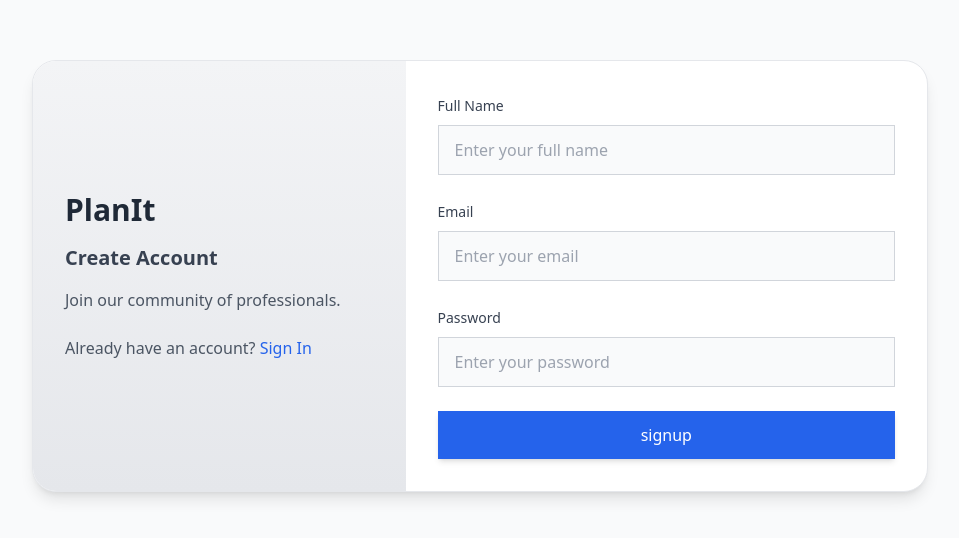
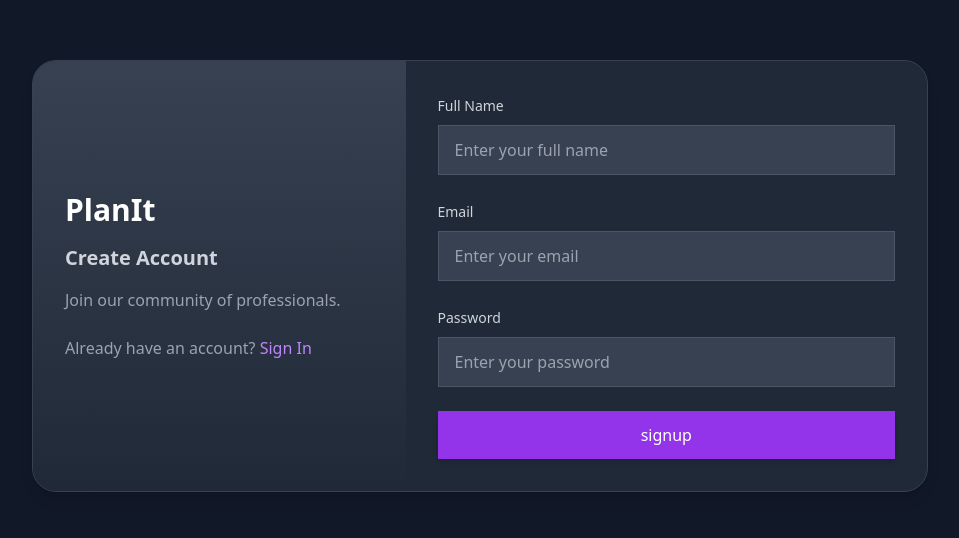
Before and after one commit to himanshu-dhandole/PlanIt, a React (Vite) app: page /signup in a window 1280 px wide. Shown: the part 124-662 px from the top of the page, without its empty margins (160-1119 px from the left). Built offline with nearby package versions, Linux system fonts and the light colour scheme; no server answers.

Commit message:
Update Organizer Page

```diff
--- a/src/components/Auth/Signup.jsx
+++ b/src/components/Auth/Signup.jsx
@@ -31,24 +31,24 @@ const Signup = () => {
   };
 
   return (
-    <div className="min-h-screen bg-gray-50 flex items-center justify-center p-6">
+    <div className="min-h-screen bg-gray-900 flex items-center justify-center p-6">
       <motion.div
         initial={{ opacity: 0, y: 20 }}
         animate={{ opacity: 1, y: 0 }}
         transition={{ duration: 0.5 }}
-        className="w-full max-w-4xl bg-white shadow-lg rounded-3xl overflow-hidden border border-gray-200"
+        className="w-full max-w-4xl bg-gray-800 shadow-lg rounded-3xl overflow-hidden border border-gray-700"
       >
         <div className="flex flex-col lg:flex-row">
-          <div className="lg:w-5/12 p-8 bg-gradient-to-b from-gray-100 to-gray-200 flex flex-col justify-center">
+          <div className="lg:w-5/12 p-8 bg-gradient-to-b from-gray-700 to-gray-800 flex flex-col justify-center">
             <motion.div initial={{ scale: 0.9 }} animate={{ scale: 1 }} className="text-center lg:text-left">
-              <h1 className="text-3xl font-bold text-gray-800 mb-4">PlanIt</h1>
-              <h2 className="text-xl font-semibold text-gray-700 mb-4">Create Account</h2>
-                <p className="text-gray-600 mb-6">
+              <h1 className="text-3xl font-bold text-white mb-4">PlanIt</h1>
+              <h2 className="text-xl font-semibold text-gray-300 mb-4">Create Account</h2>
+              <p className="text-gray-400 mb-6">
                 Join our community of professionals.
               </p>
-                <p className="text-gray-600">
+              <p className="text-gray-400">
                 Already have an account?{' '}
-                  <Link to="/login" className="text-blue-600 hover:underline font-medium">
+                <Link to="/login" className="text-purple-400 hover:underline font-medium">
                   Sign In
                 </Link>
               </p>
@@ -64,33 +64,33 @@ const Signup = () => {
 
             <form onSubmit={handleSubmit(signup)} className="space-y-6">
               <div className="space-y-2">
-                  <label className="text-gray-700 text-sm font-medium">Full Name</label>
+                <label className="text-gray-300 text-sm font-medium">Full Name</label>
                 <input
                   {...register("name", {
                     required: "Name is required"
                   })}
-                    className="w-full px-4 py-3 rounded-lg bg-gray-50 border border-gray-300 text-gray-800 focus:border-blue-500 focus:ring-blue-500 focus:ring-1 focus:bg-white transition-all duration-200"
+                  className="w-full px-4 py-3 rounded-md bg-gray-700 border border-gray-600 text-gray-200 focus:border-purple-500 focus:ring-purple-500 focus:ring-1 focus:bg-gray-800 transition-all duration-200 "
                   placeholder="Enter your full name"
                 />
               </div>
               <div className="space-y-2">
-                <label className="text-gray-700 text-sm font-medium">Email</label>
+                <label className="text-gray-300 text-sm font-medium">Email</label>
                 <input
                   {...register("email", {
                     required: true,
                     pattern: /^\w+([.-]?\w+)*@\w+([.-]?\w+)*(\.\w{2,3})+$/
                   })}
-                  className="w-full px-4 py-3 rounded-lg bg-gray-50 border border-gray-300 text-gray-800 focus:border-blue-500 focus:ring-blue-500 focus:ring-1 focus:bg-white transition-all duration-200"
+                  className="w-full px-4 py-3 rounded-lg bg-gray-700 border border-gray-600 text-gray-200 focus:border-purple-500 focus:ring-purple-500 focus:ring-1 focus:bg-gray-800 transition-all duration-200"
                   placeholder="Enter your email"
                   type="email"
                 />
               </div>
 
               <div className="space-y-2">
-                <label className="text-gray-700 text-sm font-medium">Password</label>
+                <label className="text-gray-300 text-sm font-medium">Password</label>
                 <input
                   {...register("password", { required: true })}
-                  className="w-full px-4 py-3 rounded-lg bg-gray-50 border border-gray-300 text-gray-800 focus:border-blue-500 focus:ring-blue-500 focus:ring-1 focus:bg-white transition-all duration-200"
+                  className="w-full px-4 py-3 rounded-lg bg-gray-700 border border-gray-600 text-gray-200 focus:border-purple-500 focus:ring-purple-500 focus:ring-1 focus:bg-gray-800 transition-all duration-200"
                   type="password"
                   placeholder="Enter your password"
                 />
@@ -100,7 +100,7 @@ const Signup = () => {
                 whileHover={{ scale: 1.02 }}
                 whileTap={{ scale: 0.98 }}
                 type="submit"
-                className="w-full py-3 px-4 bg-blue-600 text-white rounded-lg font-medium hover:bg-blue-700 transition-all duration-200 shadow-md"
+                className="w-full py-3 px-4 bg-purple-600 text-white rounded-lg font-medium hover:bg-purple-700 transition-all duration-200 shadow-md"
               >
                 signup
               </motion.button>
--- /dev/null
+++ b/src/components/Organizers/Organizer.jsx
@@ -0,0 +1,11 @@
+import React from 'react'
+
+function Organizer() {
+  return (
+    <div>
+
+    </div>
+  )
+}
+
+export default Organizer
--- /dev/null
+++ b/src/components/Organizers/OrganizerSearchpage.jsx
@@ -0,0 +1,11 @@
+import React from 'react'
+
+function OrganizerSearchpage() {
+  return (
+    <div>
+
+    </div>
+  )
+}
+
+export default OrganizerSearchpage
--- a/src/components/RoleSelection/SelectRole.jsx
+++ b/src/components/RoleSelection/SelectRole.jsx
@@ -11,38 +11,38 @@ const RoleSelection = () => {
       title: 'Event Host',
       description: 'Plan and manage seamless events with ease',
       icon: Calendar,
-      accent: 'from-gray-100 to-gray-200'
+      accent: 'from-purple-600 to-purple-800'
     },
     {
       id: 'organizer',
       title: 'Event Organizer',
       description: 'Execute flawless events with precision and expertise',
       icon: Briefcase,
-      accent: 'from-gray-100 to-gray-200'
+      accent: 'from-purple-600 to-purple-800'
     },
     {
       id: 'provider',
       title: 'Service Provider',
       description: 'Deliver essential services to elevate events',
       icon: Star,
-      accent: 'from-gray-100 to-gray-200'
+      accent: 'from-purple-600 to-purple-800'
     },
     {
       id: 'participant',
       title: 'Attendee',
       description: 'Engage and enjoy well-planned events',
       icon: Users,
-      accent: 'from-gray-100 to-gray-200'
+      accent: 'from-purple-600 to-purple-800'
     }
   ];
 
   return (
-    <div className="min-h-screen w-full bg-gray-50 p-6">
+    <div className="min-h-screen w-full bg-gray-900 p-6 text-white">
       <div className="max-w-4xl mx-auto">
-        <h2 className="text-3xl font-bold mb-4 text-center text-gray-800">
+        <h2 className="text-3xl font-bold mb-4 text-center text-gray-100">
           Select Your Role
         </h2>
-        <p className="text-center text-gray-600 mb-8">
+        <p className="text-center text-gray-400 mb-8">
           Choose the role that best describes your participation in the event management process.
         </p>
 
@@ -57,15 +57,15 @@ const RoleSelection = () => {
                   p-6 rounded-lg shadow-md border
                   flex flex-col items-center justify-center
                   cursor-pointer transition-all duration-300
-                  bg-white hover:shadow-lg
-                  ${selectedRole === role.id ? 'border-gray-700' : 'border-gray-200'}
+                  bg-gray-800 hover:shadow-lg
+                  ${selectedRole === role.id ? 'border-purple-500' : 'border-gray-700'}
                 `}
               >
-                <Icon className="w-10 h-10 text-gray-700 mb-4" />
-                <h3 className="text-lg font-semibold text-gray-900 mb-2">
+                <Icon className="w-10 h-10 text-purple-500 mb-4" />
+                <h3 className="text-lg font-semibold text-gray-100 mb-2">
                   {role.title}
                 </h3>
-                <p className="text-sm text-gray-600 text-center">
+                <p className="text-sm text-gray-400 text-center">
                   {role.description}
                 </p>
 
@@ -78,7 +78,7 @@ const RoleSelection = () => {
             whileHover={{ scale: 1.02 }}
             whileTap={{ scale: 0.98 }}
             type="submit"
-                className="w-[20%] py-3 px-4 mt-5 bg-blue-600 text-white rounded-lg font-medium hover:bg-blue-700 transition-all duration-200 shadow-md "
+            className="w-[20%] py-3 px-4 mt-5 bg-purple-600 text-white rounded-lg font-medium hover:bg-purple-700 transition-all duration-200 shadow-md "
           >
             Submit
           </motion.button>
```
Also changed, not shown: src/components/Auth/Login.jsx (+13 -13 lines), src/main.jsx (+10 -0 lines). Lines whose indentation alone changed are shown as unchanged.
